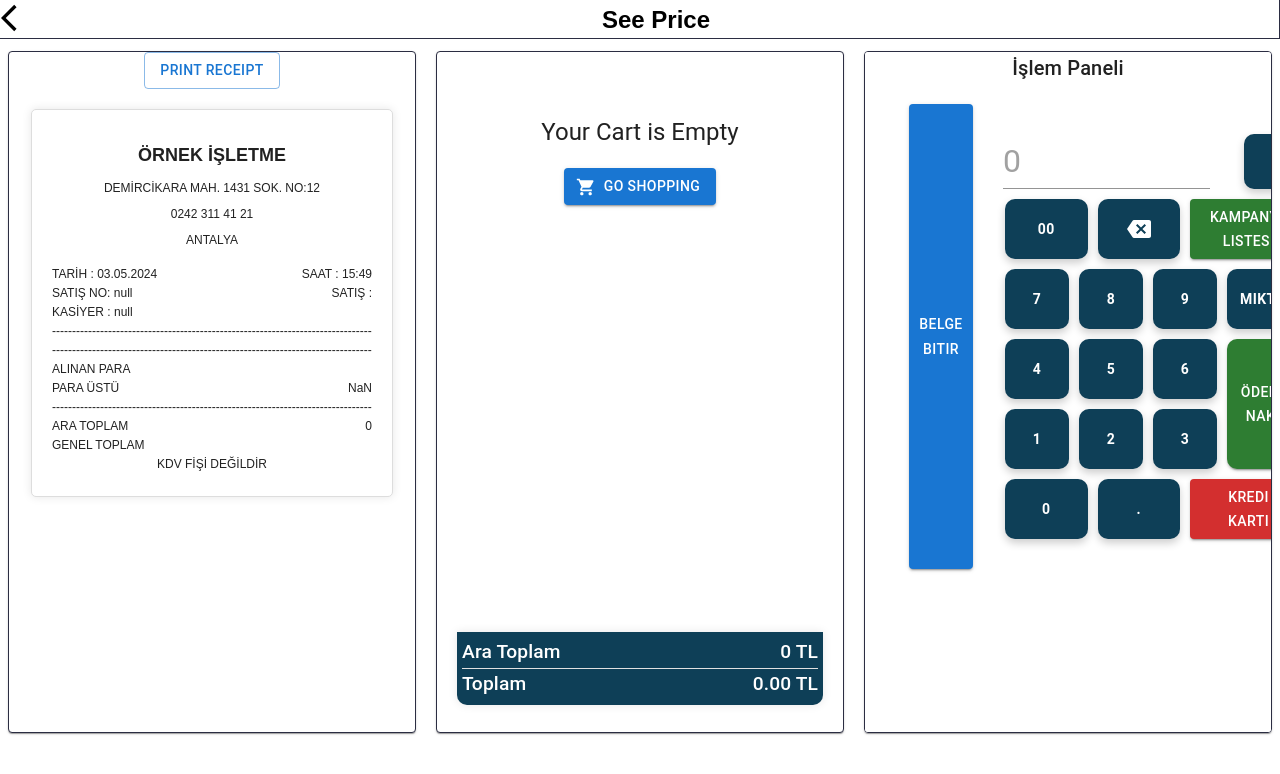
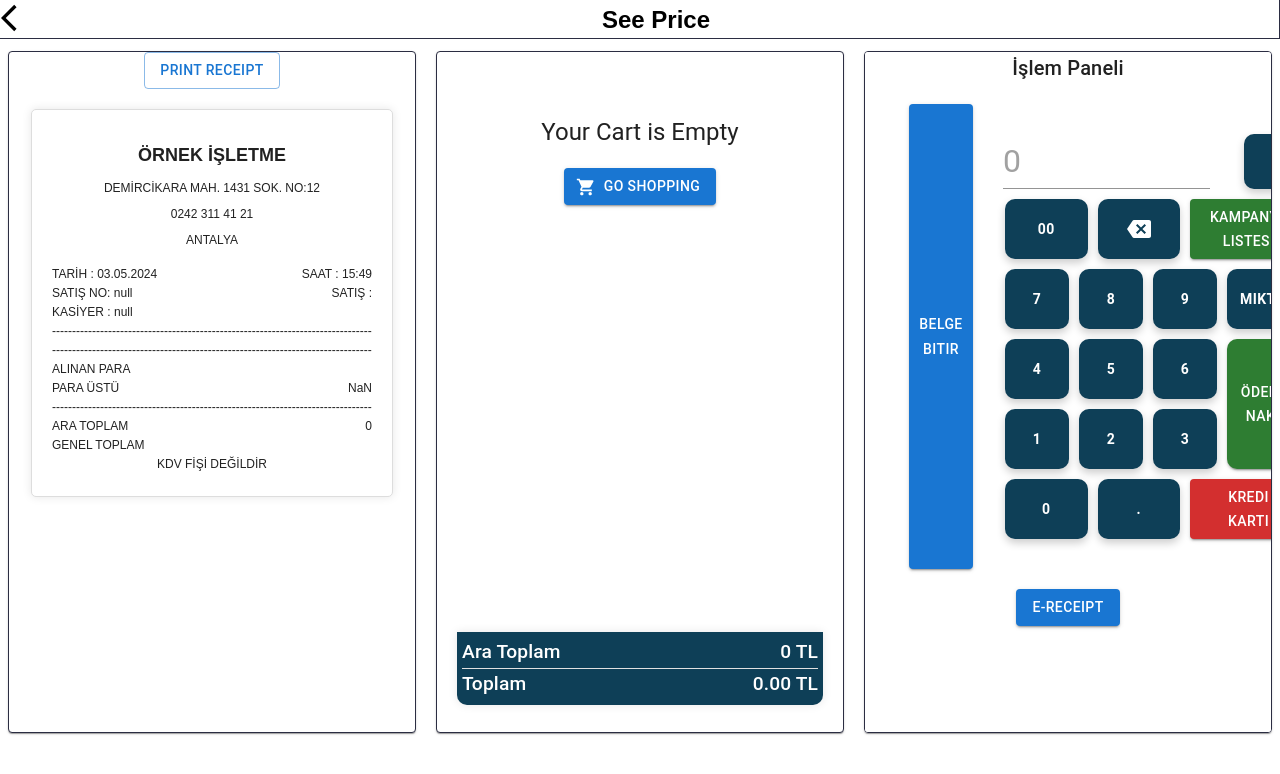
Before and after one commit to yusufinann/32bit-CashRegisterApp, a React (Create React App) app: page /price in a window 1280 px wide. Shown: the top 774 px of the page. Built offline with nearby package versions, Linux system fonts and the light colour scheme.

Commit message:
Updated OrderSummary

```diff
--- a/src/OrderSummary/OrderSummary.js
+++ b/src/OrderSummary/OrderSummary.js
@@ -1,40 +1,54 @@
-import React from 'react'
+import React, { useState } from 'react'
 import GlobalNavi from '../GlobalComponents/GlobalNavi'
-import { Grid,  Typography,Paper} from "@mui/material";
+import { Grid,  Typography,Paper,Button} from "@mui/material";
 import ReceiptArea from './ReceiptArea';
 import { styled } from "@mui/material/styles";
 import CartManagement from '../SalesPage/CartManagement';
 import OrderSummaryButtons from './OrderSummaryButtons';
-const OrderSummary = () => { //see price
+import Ereceipt from '../OrderSummary/Ereceipt';
+
+const OrderSummary = () => {
+  const [open, setOpen] = useState(false); // Ereceipt bileşeninin açılıp kapanmasını kontrol eden state
+  const [email, setEmail] = useState(""); // setEmail fonksiyonunu tanımlayın
+
+  const handleOpenEreceipt = () => {
+    setOpen(true); // Ereceipt bileşenini aç
+  };
+
+  const handleCloseEreceipt = () => {
+    setOpen(false); // Ereceipt bileşenini kapat
+  };
+
+  const handleSendReceipt = () => {
+
+    console.log("E-receipt sent to:", email);
+    setOpen(false);
+  };
 
   const Item = styled(Paper)(({ theme }) => ({
     textAlign: 'center',
     overflow: "auto",
     margin: theme.spacing(1),
-    //borderRadius: 10,
     border: "1px solid #2b2d42",
-
-    // Medya sorguları kullanarak responsive yükseklik ayarla
     [theme.breakpoints.up('xs')]: {
-      height: '70vh', // Küçük cihazlarda
+      height: '70vh',
     },
     [theme.breakpoints.up('sm')]: {
-      height: '85vh', // Orta büyüklükteki cihazlarda
+      height: '85vh',
     },
     [theme.breakpoints.up('md')]: {
-      height: '85vh', // Büyük cihazlarda
+      height: '85vh',
     }
   }));
 
   return (
-<Grid container spacing={0.5}>
-      <Grid item xs={12} style={{border: "1px solid #2b2d42"}}>
-
-      <GlobalNavi  title="See Price" linkTo="/sales" />
+    <Grid container spacing={0.5}>
+      <Grid item xs={12} style={{ border: "1px solid #2b2d42" }}>
+        <GlobalNavi title="See Price" linkTo="/sales" />
       </Grid>
-      <Grid item xs={12} sm={4} >
+      <Grid item xs={12} sm={4}>
         <Item>
-        <ReceiptArea/>
+          <ReceiptArea />
         </Item>
       </Grid>
       <Grid item xs={12} sm={4}>
@@ -45,12 +59,20 @@ const OrderSummary = () => { //see price
       <Grid item xs={12} sm={4}>
         <Item>
           <Typography variant="h6">İşlem Paneli</Typography>
-         {/* Right component */}
-         <OrderSummaryButtons/>
+          <OrderSummaryButtons />
+          <Button variant="contained" color="primary" onClick={handleOpenEreceipt}>E-Receipt</Button>
         </Item>
       </Grid>
+      {/* Ereceipt bileşeni, "open" prop'unu ve açma/kapama fonksiyonlarını geçirin */}
+      <Ereceipt
+        open={open}
+        handleClose={handleCloseEreceipt}
+        handleSendReceipt={handleSendReceipt}
+        setEmail={setEmail} // setEmail fonksiyonunu geçirin
+        email={email}
+      />
     </Grid>
   )
 }
 
-export default OrderSummary
+export default OrderSummary;
```
